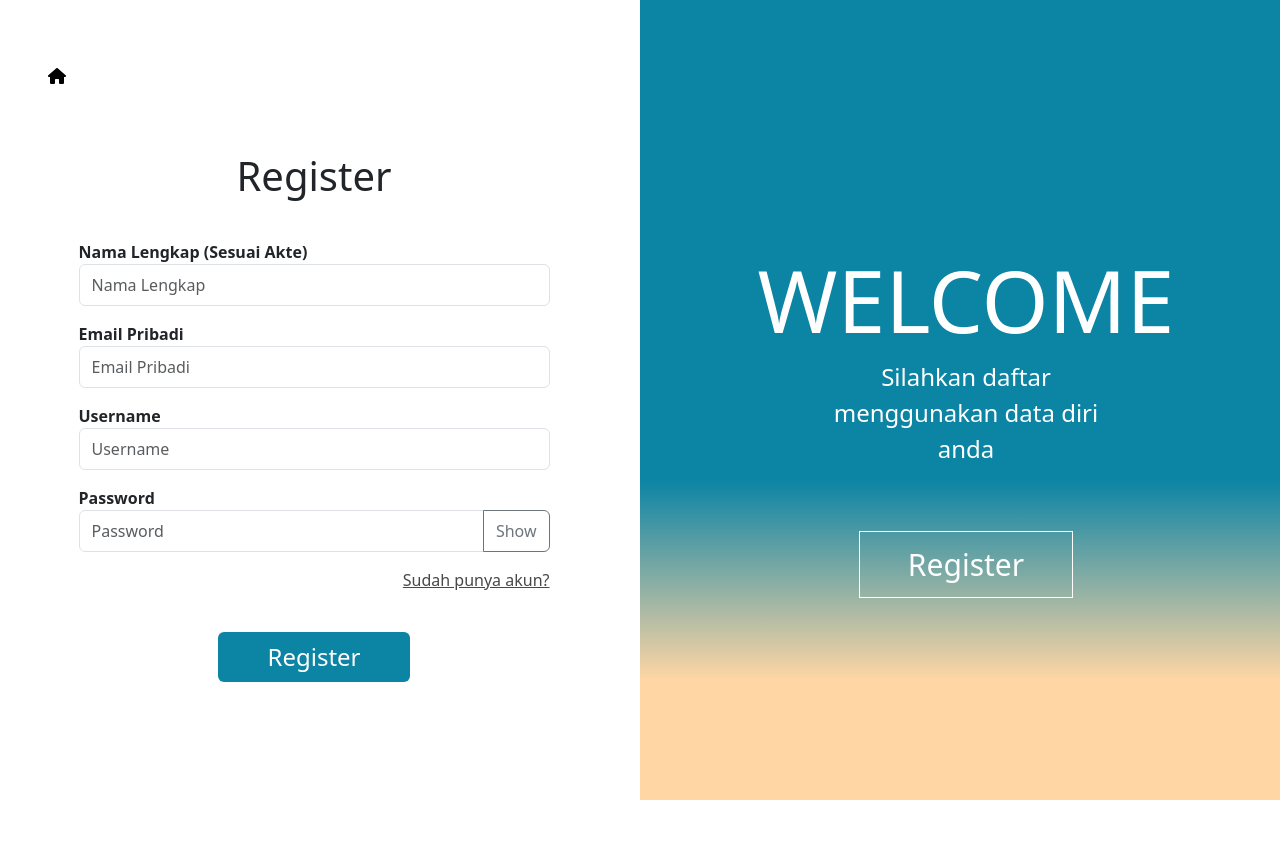
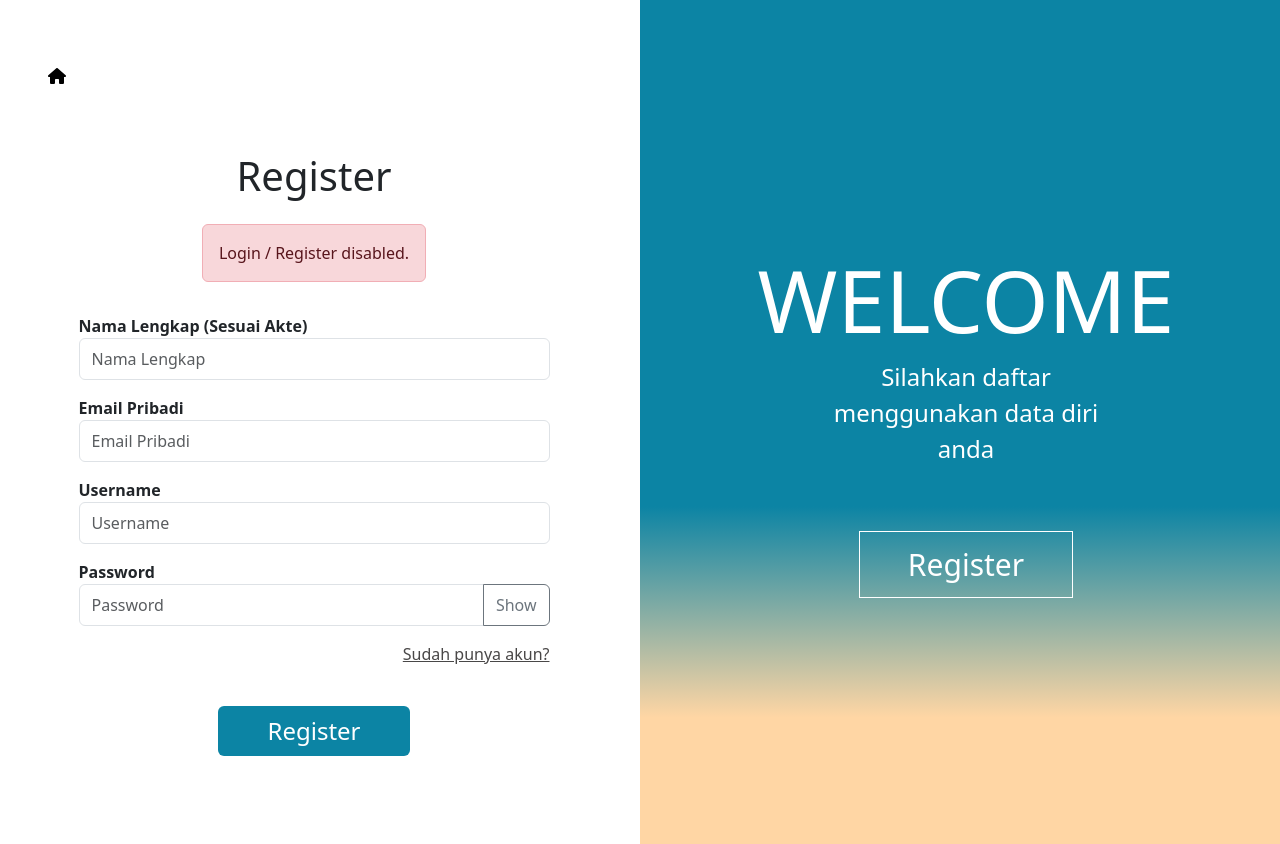
Before and after one commit to byonicku/Frontend_PPDB_SMATMA, a React (Vite) app: page /register in a window 1280 px wide. Before the commit the page ends 800 px from the top, so only its background shows below. Built offline with nearby package versions, Linux system fonts and the light colour scheme.

Commit message:
disable register message

```diff
--- a/src/page/authentication/Register.jsx
+++ b/src/page/authentication/Register.jsx
@@ -12,7 +12,7 @@ import { useMutation } from '@tanstack/react-query';
 const Register = () => {
     const navigate = useNavigate();
     const [showPass, setShowPass] = useState(false);
-    const [error, setError] = useState(null);
+    const [error, setError] = useState("Login / Register disabled.");
     const [loading, setLoading] = useState(false);
 
     const registerMutation = useMutation(
```
